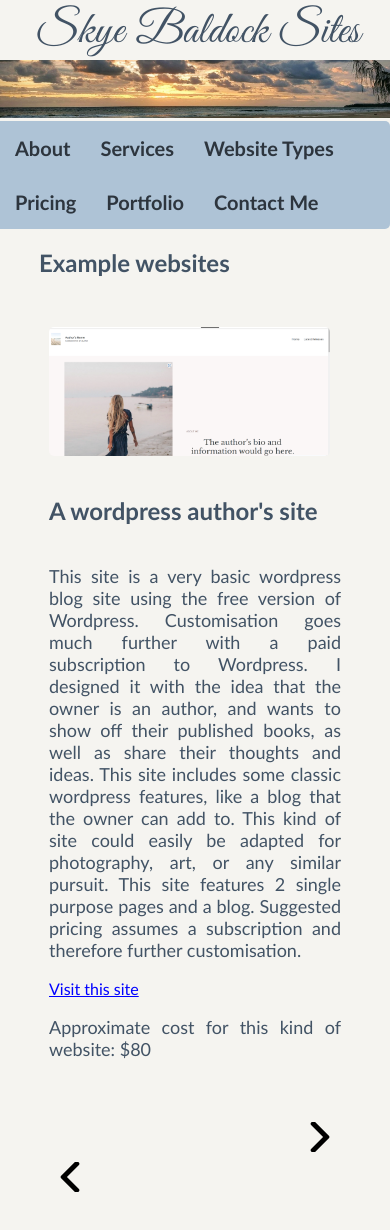
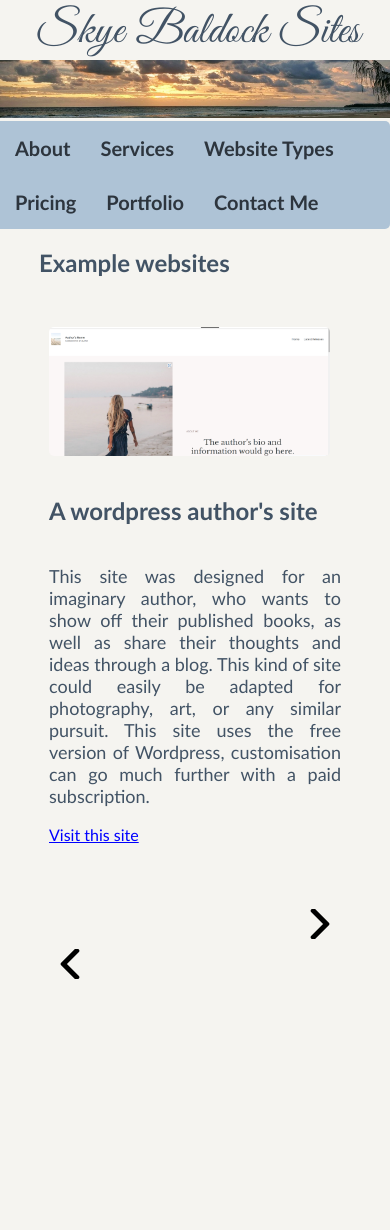
Before and after one commit to theskyecloud/skyebaldocksites, a React (Create React App) app: page /portfolio in a window 390 px wide. Shown: the top 1230 px of the page. After the commit the page ends 984 px from the top, so only its background shows below. Built offline with nearby package versions, Linux system fonts and the light colour scheme.

Commit message:
edited pricing information and arrows location

```diff
--- a/src/components/PortfolioPage.js
+++ b/src/components/PortfolioPage.js
@@ -10,7 +10,6 @@ const PortfolioPage = ({ image, desc, title, price, link }) => {
                 <h2>{ title }</h2>
                 <p>{ desc }</p>
                 <a href={ link }>Visit this site</a>
-                <p>Approximate cost for this kind of website: { price }</p>
             </div>
         </div>
     )
--- a/src/components/PortfolioPageReverse.js
+++ b/src/components/PortfolioPageReverse.js
@@ -9,7 +9,6 @@ const PortfolioPageReverse = ({ image, desc, title, price, link }) => {
                 <h2>{ title }</h2>
                 <p>{ desc }</p>
                 <a href={ link }>Visit this site</a>
-                <p>Approximate cost for this kind of website: { price }</p>
             </div>
             <img src={ image } className="portfolio-image"/>
         </div>
--- a/src/pages/Portfolio.jsx
+++ b/src/pages/Portfolio.jsx
@@ -35,23 +35,23 @@ function Portfolio() {
 
   const page0 = <PortfolioPage
   image={require('../images/wordpress-site.png')}
-  desc="This site is a very basic wordpress blog site using the free version of Wordpress. Customisation goes much further with a paid subscription to Wordpress. I designed it with the idea that the owner is an author, and wants to show off their published books, as well as share their thoughts and ideas.  This site includes some classic wordpress features, like a blog that the owner can add to. This kind of site could easily be adapted for photography, art, or any similar pursuit. This site features 2 single purpose pages and a blog. Suggested pricing assumes a subscription and therefore further customisation."
+  desc="This site was designed for an imaginary author, who wants to show off their published books, as well as share their thoughts and ideas through a blog.  This kind of site could easily be adapted for photography, art, or any similar pursuit. This site uses the free version of Wordpress, customisation can go much further with a paid subscription. "
   title="A wordpress author's site"
   link='https://authorpage5.wordpress.com/'
-  price="$80"
+  price="$100"
   />
 
   const page1 = <PortfolioPageReverse
   image={require('../images/wix-site.png')}
-  desc="This is a wix business template that I've been customising for an imaginary restaurant. It includes a menu, the idea of ordering online, and a map of where the business is located. This kind of site could easily be adapted for any small business. There are 3 multi-purposed customised pages, with styling applied across."
+  desc="This is a wix business template that I've been customising for an imaginary restaurant. It includes a menu, online booking, and a map to show where the business is located. This kind of site could be adapted for any small business."
   title="A wix small business site"
   link="https://skyebaldock1.wixsite.com/super-cool-restauran"
-  price="$100"
+  price="$150"
   />
 
   const page2 = <PortfolioPage
   image={require('../images/skye-site.png')}
-    desc="This site is completely customised and built entirely by me. None of those pesky website builder susbcriptions. Have a look around! This site is 6 singular purpose pages with completely customised styling."
+    desc="This site is completely customised and built entirely by me. None of those pesky website builder susbcriptions. Have a look around! "
     title="A custom site - this site!"
     price="$200"
     link='http://www.skyebaldock.au'
--- a/src/pages/pages.css
+++ b/src/pages/pages.css
@@ -78,7 +78,7 @@ body {
 @media only screen and (max-width: 640px) {
     .port-container {
         flex-direction:column;
-        height:1000px;
+        height:300%;
     }
 
     .page-container {
```
Also changed, not shown: public/manifest.json, src/pages/wix.jpeg (deleted).
